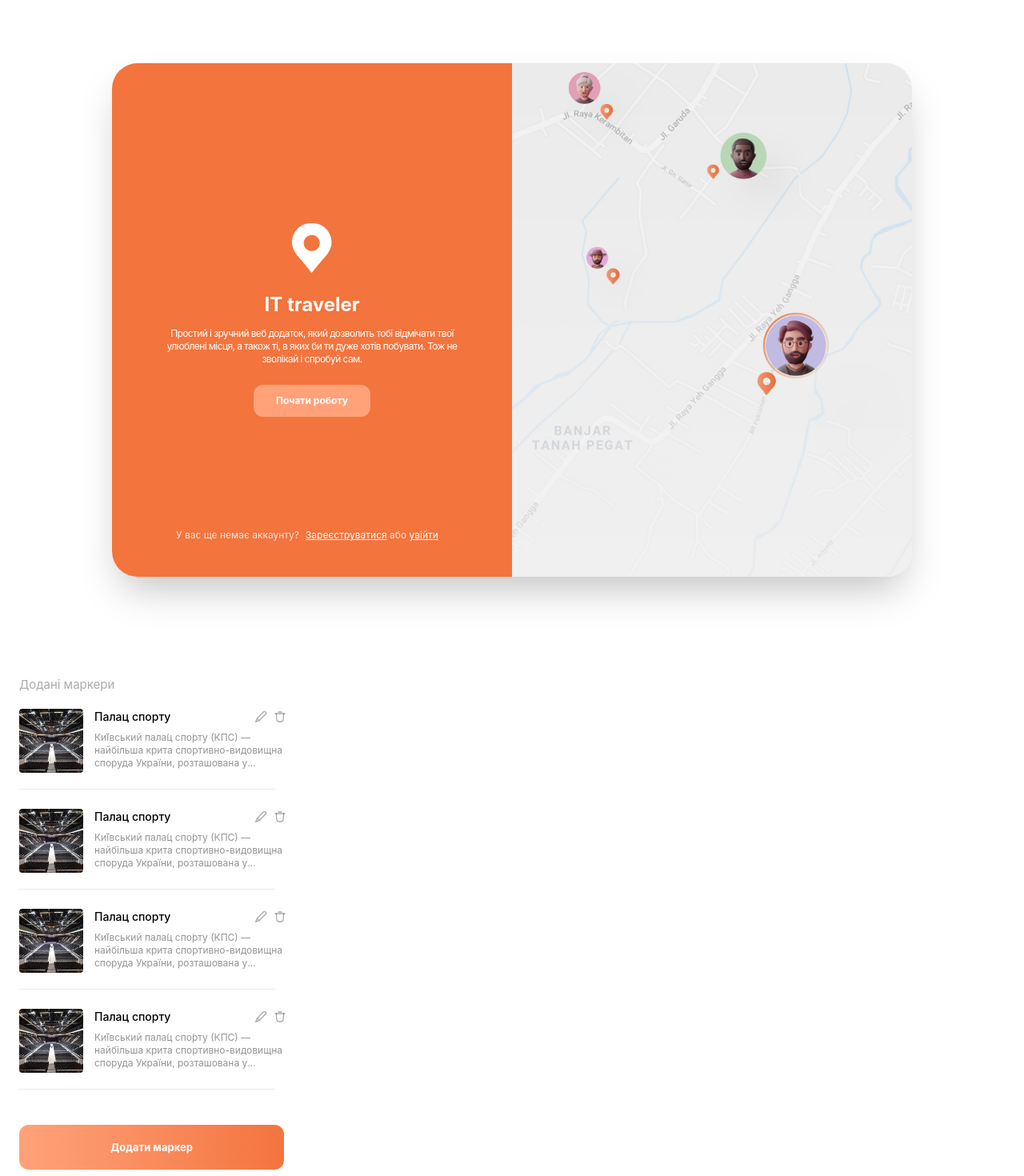
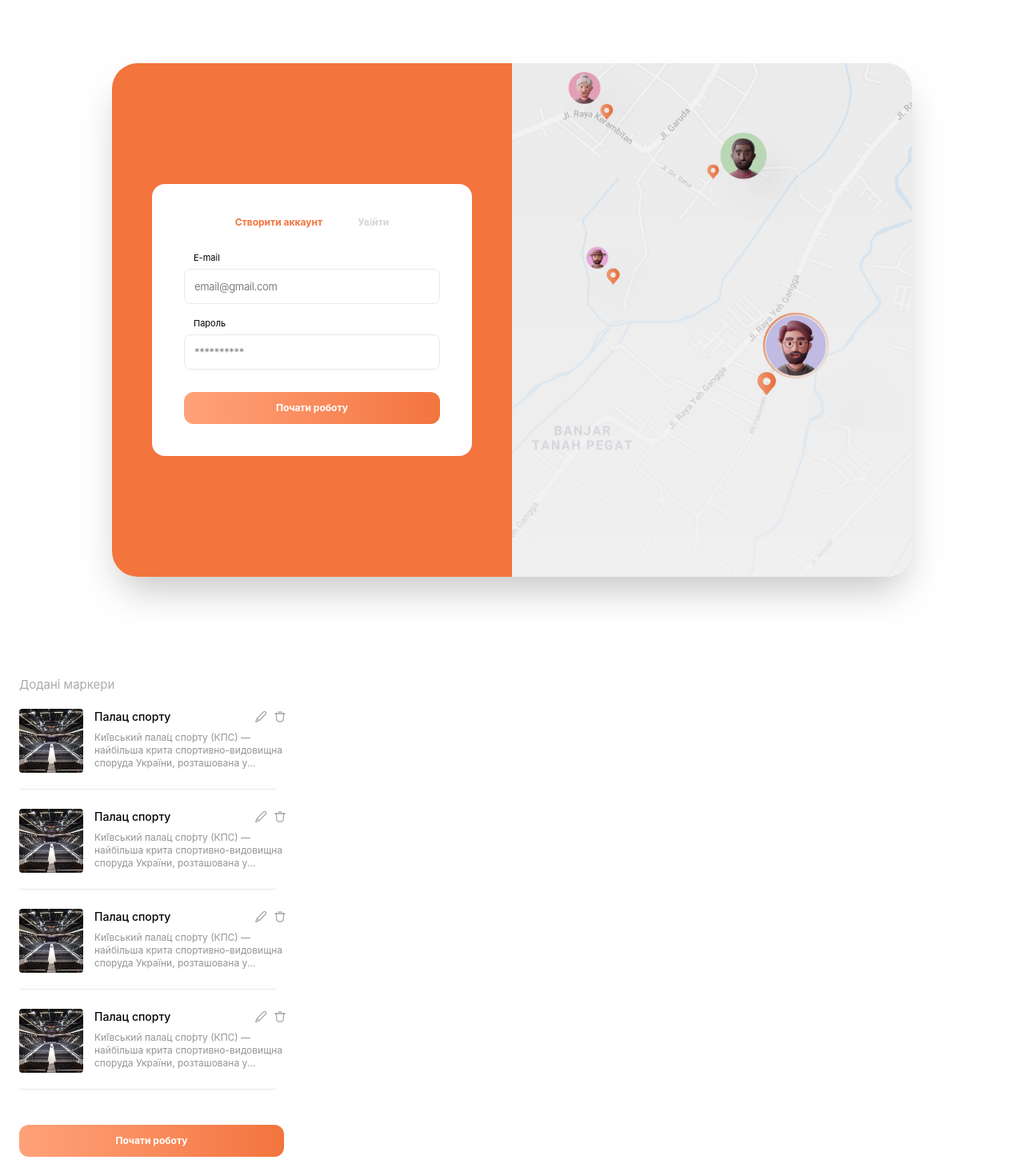
Before and after one commit to groarki/vue-project, a Vue app: page / in a window 1280 px wide. Shown: the top 1470 px of the page at 80% size. Built offline with nearby package versions, Linux system fonts and the light colour scheme.

Commit message:
made IButton reusable, delete commonbtn

```diff
--- a/src/components/Auth/LoginForm/LoginForm.vue
+++ b/src/components/Auth/LoginForm/LoginForm.vue
@@ -2,7 +2,7 @@
 import IIinput from '@/components/IInput/IIinput.vue'
 import FormContainer from '../FormContainer/FormContainer.vue'
 import { reactive, toRaw } from 'vue'
-import CommonButton from '@/components/CommonButton/CommonButton.vue'
+import IButton from '@/components/IButton/IButton.vue'
 
 const emit = defineEmits(['submit'])
 
@@ -21,7 +21,7 @@
       type="email"
       v-model="userData.email"
     />
-    <IIinput label="Пароль" placeholder="********" type="password" v-model="userData.password" />
-    <CommonButton class="mt-7" type="submit">Увійти </CommonButton>
+    <IIinput label="Пароль" placeholder="**********" type="password" v-model="userData.password" />
+    <IButton class="mt-7 w-full" variant="gradient" type="submit">Увійти </IButton>
   </FormContainer>
 </template>
--- a/src/components/Auth/Registrationform/RegistrationForm.vue
+++ b/src/components/Auth/Registrationform/RegistrationForm.vue
@@ -1,8 +1,8 @@
 <script setup>
-import CommonButton from '@/components/CommonButton/CommonButton.vue'
 import { reactive, toRaw } from 'vue'
 import IIinput from '@/components/IInput/IIinput.vue'
 import FormContainer from '../FormContainer/FormContainer.vue'
+import IButton from '@/components/IButton/IButton.vue'
 
 const emit = defineEmits(['submit'])
 
@@ -30,6 +30,6 @@
       v-model="userData.email"
     />
     <IIinput label="Пароль" placeholder="********" type="password" v-model="userData.password" />
-    <CommonButton class="mt-7" type="submit">Створити акаунт</CommonButton>
+    <IButton class="mt-7 w-full" type="submit" variant="gradient">Створити акаунт</IButton>
   </FormContainer>
 </template>
--- a/src/components/CommonButton/CommonButton.vue
+++ /dev/null
@@ -1,7 +0,0 @@
-<template>
-  <button
-    class="w-full text-white font-bold h-14 px-5 py-3.5 bg-linear-to-r from-peach to-primary rounded-xl text-[13px]"
-  >
-    <slot> </slot>
-  </button>
-</template>
--- a/src/components/FavouritePlaces/FavouritePlaces.vue
+++ b/src/components/FavouritePlaces/FavouritePlaces.vue
@@ -1,5 +1,5 @@
 <script setup>
-import CommonButton from '../CommonButton/CommonButton.vue'
+import IButton from '../IButton/IButton.vue'
 import MarkerComponent from '../MarkerComponent/MarkerComponent.vue'
 </script>
 
@@ -9,6 +9,6 @@
     <div class="flex flex-col gap-6 mb-11">
       <MarkerComponent :key="m" v-for="m in 4" />
     </div>
-    <CommonButton> Додати маркер </CommonButton>
+    <IButton variant="gradient"> Додати маркер </IButton>
   </div>
 </template>
--- a/src/components/IButton/IButton.vue
+++ b/src/components/IButton/IButton.vue
@@ -1,6 +1,22 @@
+<script setup>
+import { computed } from 'vue'
+
+const props = defineProps({
+  variant: {
+    default: 'primary',
+    type: String,
+  },
+})
+
+const bgStyles = computed(() => {
+  return props.variant === 'gradient' ? 'bg-linear-to-r from-peach to-primary' : 'bg-[#FFA279]'
+})
+</script>
+
 <template>
   <button
-    class="bg-[#FFA279] transition delay-150 duration-150 ease-out hover:shadow-xl hover:scale-95 rounded-xl py-3 px-7 text-white cursor-pointer text-xs font-bold"
+    :class="bgStyles"
+    class="transition delay-150 duration-150 ease-out hover:shadow-xl hover:scale-95 rounded-xl py-3 px-7 text-white cursor-pointer text-xs font-bold"
   >
     Почати роботу
   </button>
--- a/src/components/RouteComponent/RouteComponent.vue
+++ b/src/components/RouteComponent/RouteComponent.vue
@@ -1,3 +1,5 @@
+<script setup lang="ts"></script>
+
 <template>
   <div class="w-[1000px] rounded-4xl flex h-[642px] overflow-hidden shadow-2xl">
     <section class="flex-1 flex items-center justify-center bg-primary">
--- a/src/views/HomePage.vue
+++ b/src/views/HomePage.vue
@@ -1,16 +1,16 @@
 <script setup>
-// import LoginForm from '@/components/Auth/LoginForm/LoginForm.vue'
+import LoginForm from '@/components/Auth/LoginForm/LoginForm.vue'
 // import RegistrationForm from '@/components/Auth/RegistrationForm/RegistrationForm.vue'
-import GreetingComponent from '@/components/GreetingComponent/GreetingComponent.vue'
+// import GreetingComponent from '@/components/GreetingComponent/GreetingComponent.vue'
 import RouteComponent from '@/components/RouteComponent/RouteComponent.vue'
 </script>
 
 <template>
   <main class="bg-white flex justify-center items-center h-screen">
     <RouteComponent>
-      <GreetingComponent />
+      <!-- <GreetingComponent /> -->
       <!-- <RegistrationForm @submit="console.log" /> -->
-      <!-- <LoginForm @submit="console.log" /> -->
+      <LoginForm @submit="console.log" />
     </RouteComponent>
   </main>
 </template>
```
